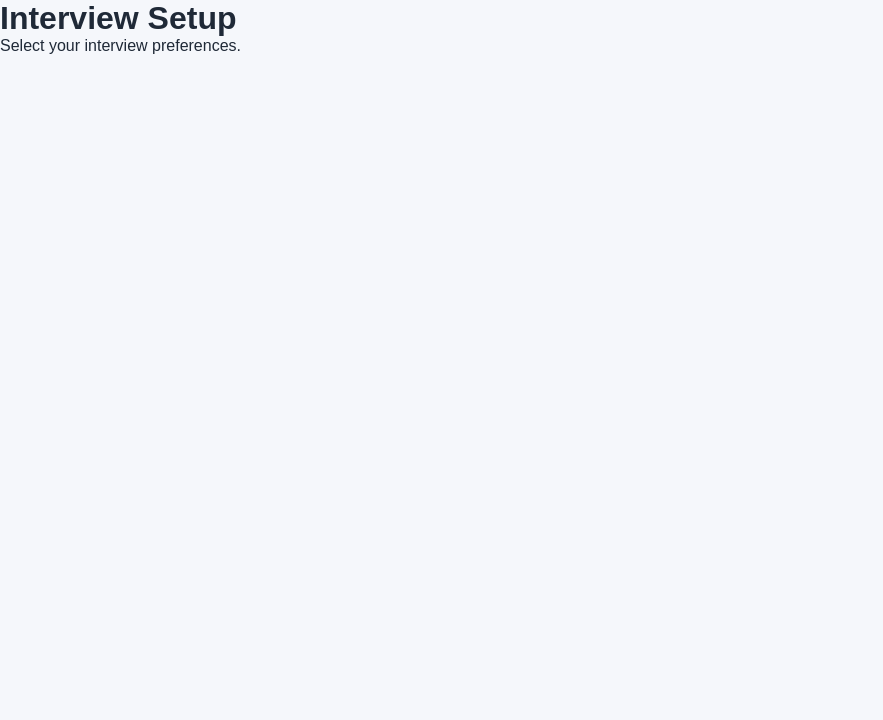
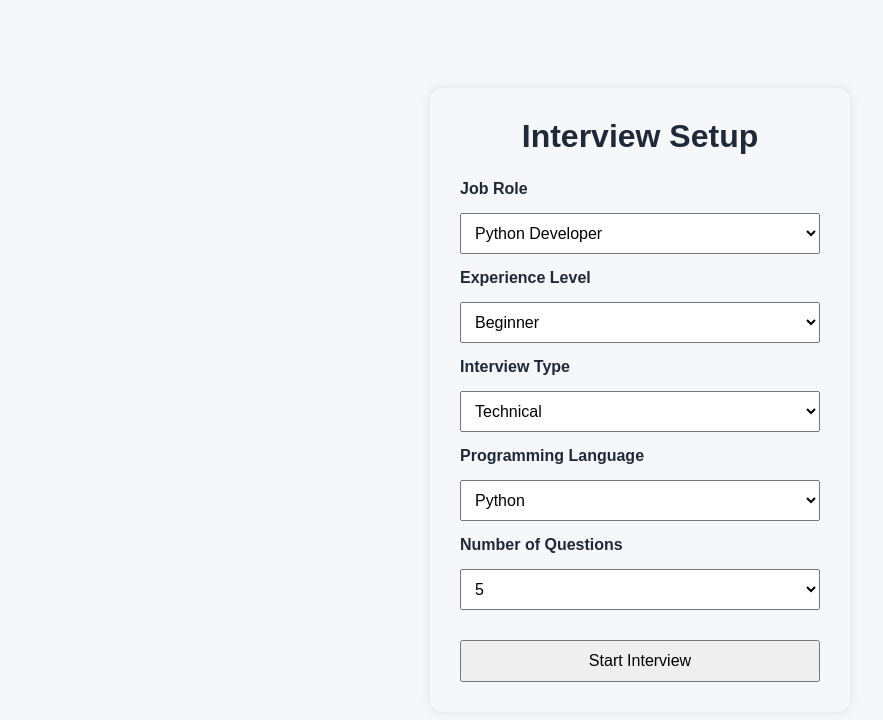
Before and after one commit to onamh/Interview-AI, a React app in the folder frontend/: page /setup in a window 1280 px wide. Shown: the top 720 px of the page, without its empty margins (0-883 px from the left). Built offline with nearby package versions, Linux system fonts and the light colour scheme; the HTML template or start-up script is replaced by a standard one.

Commit message:
Initial interview setup

```diff
--- /dev/null
+++ b/frontend/src/pages/interviewsetup.css
@@ -0,0 +1,36 @@
+.setup-container {
+  display: flex;
+  justify-content: center;
+  align-items: center;
+  min-height: 100vh;
+}
+
+.setup-form {
+  width: 420px;
+  display: flex;
+  flex-direction: column;
+  gap: 15px;
+  padding: 30px;
+  border-radius: 12px;
+  box-shadow: 0 0 10px rgba(0, 0, 0, 0.1);
+}
+
+.setup-form h1 {
+  text-align: center;
+  margin-bottom: 10px;
+}
+
+.setup-form label {
+  font-weight: 600;
+}
+
+.setup-form select,
+.setup-form button {
+  padding: 10px;
+  font-size: 16px;
+}
+
+.setup-form button {
+  margin-top: 15px;
+  cursor: pointer;
+}
--- a/frontend/src/pages/interviewsetup.jsx
+++ b/frontend/src/pages/interviewsetup.jsx
@@ -1,8 +1,80 @@
+import { useState } from "react";
+import "./InterviewSetup.css";
+
 function InterviewSetup() {
+  const [role, setRole] = useState("Python Developer");
+  const [experience, setExperience] = useState("Beginner");
+  const [type, setType] = useState("Technical");
+  const [language, setLanguage] = useState("Python");
+  const [questions, setQuestions] = useState(5);
+
+  const handleSubmit = (e) => {
+    e.preventDefault();
+
+    console.log({
+      role,
+      experience,
+      type,
+      language,
+      questions,
+    });
+  };
+
   return (
-    <div>
-      <h1>Interview Setup</h1>
-      <p>Select your interview preferences.</p>
+    <div className="setup-container">
+      <form className="setup-form" onSubmit={handleSubmit}>
+        <h1>Interview Setup</h1>
+
+        <label>Job Role</label>
+        <select value={role} onChange={(e) => setRole(e.target.value)}>
+          <option>Python Developer</option>
+          <option>Frontend Developer</option>
+          <option>Backend Developer</option>
+          <option>Full Stack Developer</option>
+          <option>Data Scientist</option>
+          <option>Machine Learning Engineer</option>
+        </select>
+
+        <label>Experience Level</label>
+        <select
+          value={experience}
+          onChange={(e) => setExperience(e.target.value)}
+        >
+          <option>Beginner</option>
+          <option>Intermediate</option>
+          <option>Experienced</option>
+        </select>
+
+        <label>Interview Type</label>
+        <select value={type} onChange={(e) => setType(e.target.value)}>
+          <option>Technical</option>
+          <option>HR</option>
+          <option>Mixed</option>
+        </select>
+
+        <label>Programming Language</label>
+        <select value={language} onChange={(e) => setLanguage(e.target.value)}>
+          <option>Python</option>
+          <option>JavaScript</option>
+          <option>Java</option>
+          <option>C++</option>
+          <option>Go</option>
+          <option>Rust</option>
+          <option>C#</option>
+        </select>
+
+        <label>Number of Questions</label>
+        <select
+          value={questions}
+          onChange={(e) => setQuestions(Number(e.target.value))}
+        >
+          <option value={5}>5</option>
+          <option value={10}>10</option>
+          <option value={15}>15</option>
+        </select>
+
+        <button type="submit">Start Interview</button>
+      </form>
     </div>
   );
 }
```
